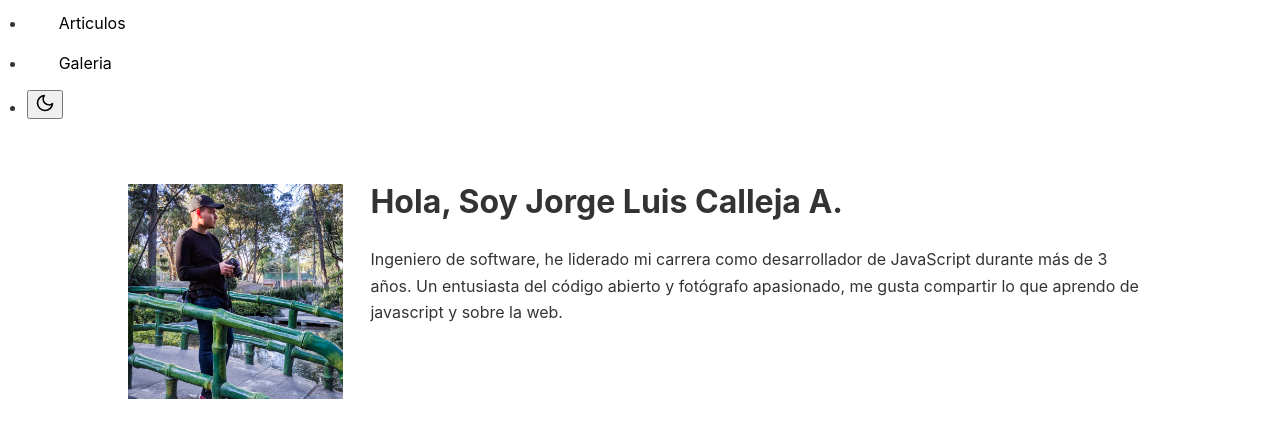
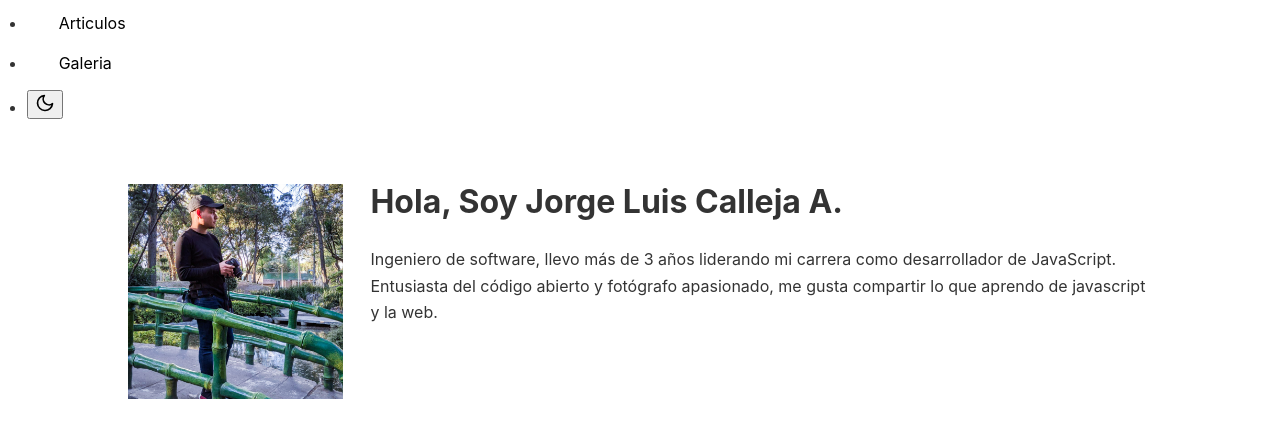
Before and after one commit to wootsbot/wootsbot, a Gatsby site: page / in a window 1280 px wide. Shown: the part 78-516 px from the top of the page. Built offline with nearby package versions, Linux system fonts and the light colour scheme; Gatsby itself is replaced by a stand-in of ours.

Commit message:
fix: typo

```diff
--- a/src/components/Banner/index.js
+++ b/src/components/Banner/index.js
@@ -18,9 +18,8 @@ function Banner() {
           <h1 className={styles.contentTitle}>Hola, Soy Jorge Luis Calleja A.</h1>
 
           <p className={styles.contentDescription}>
-            Ingeniero de software, he liderado mi carrera como desarrollador de JavaScript durante más de 3 años. Un
-            entusiasta del código abierto y fotógrafo apasionado, me gusta compartir lo que aprendo de javascript y
-            sobre la web.
+            Ingeniero de software, llevo más de 3 años liderando mi carrera como desarrollador de JavaScript. Entusiasta
+            del código abierto y fotógrafo apasionado, me gusta compartir lo que aprendo de javascript y la web.
           </p>
         </div>
       </div>
```
